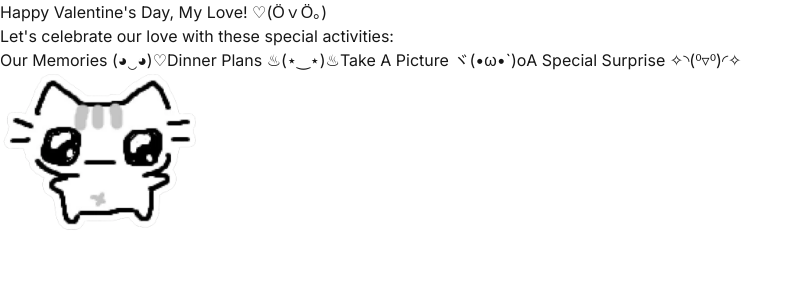
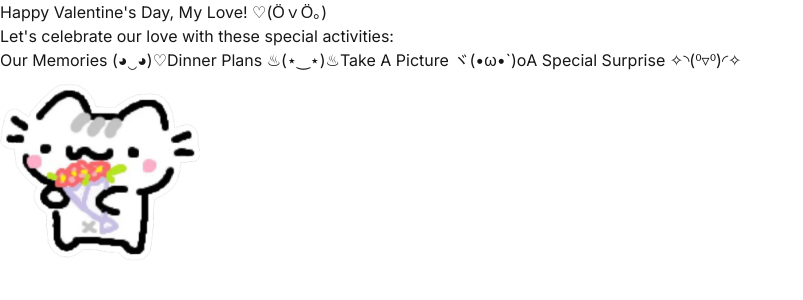
Before and after one commit to GooseMooz/cmpt276-mini-project, a Next.js app: page /main in a window 1280 px wide. Shown: the top 300 px of the page, without its empty margins (0-803 px from the left). Built offline with nearby package versions, Linux system fonts and the light colour scheme.

Commit message:
Changed the picture on the main page to not repeat the picture from camera page.

```diff
--- a/src/app/main/page.tsx
+++ b/src/app/main/page.tsx
@@ -54,8 +54,8 @@ export default function MainHub() {
                     </div>
                 </div>
                         <Image
-                            src={"/cat_drawings/ICONIC.png"}
-                            alt="Cute Cat"
+                            src={"/cat_drawings/FLOWERS.png"}
+                            alt="Flowers Cat"
                             width={200}
                             height={200}
                             className="absolute object-cover inset-y-1/4"
```
